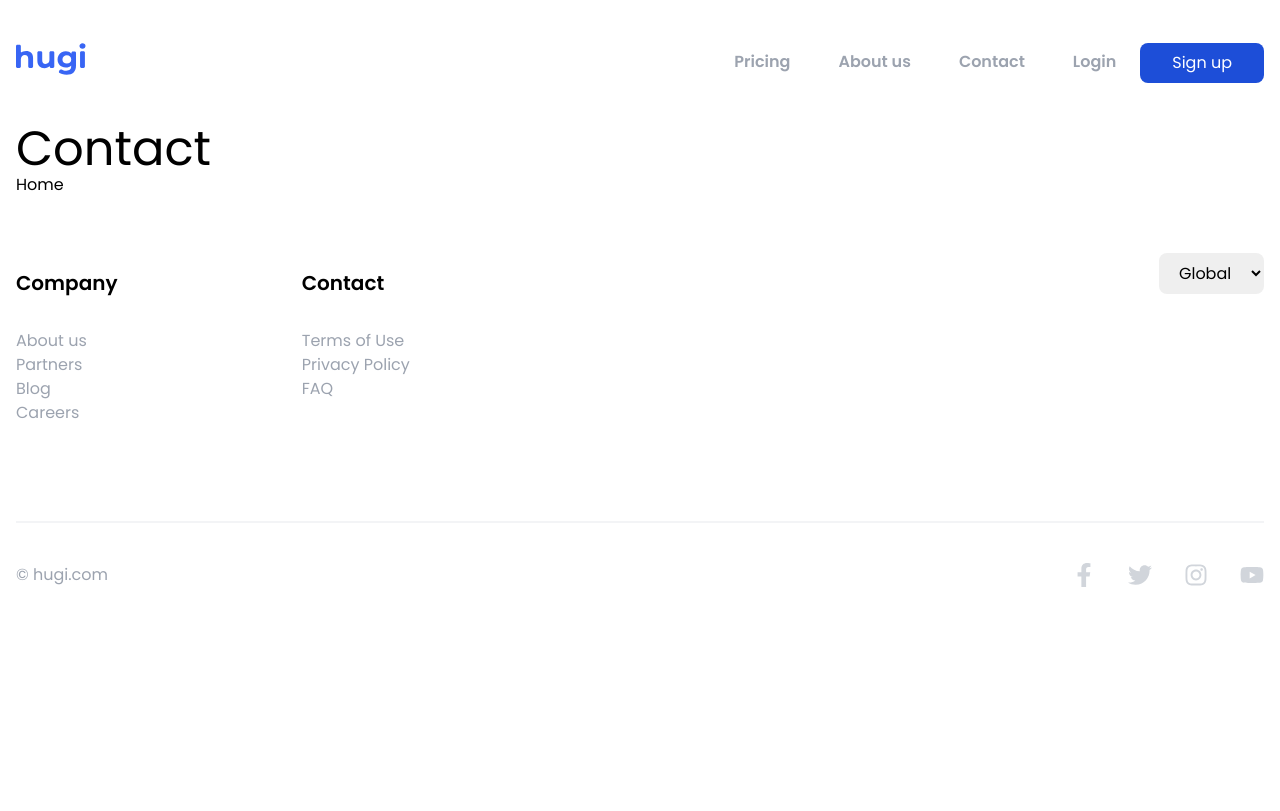
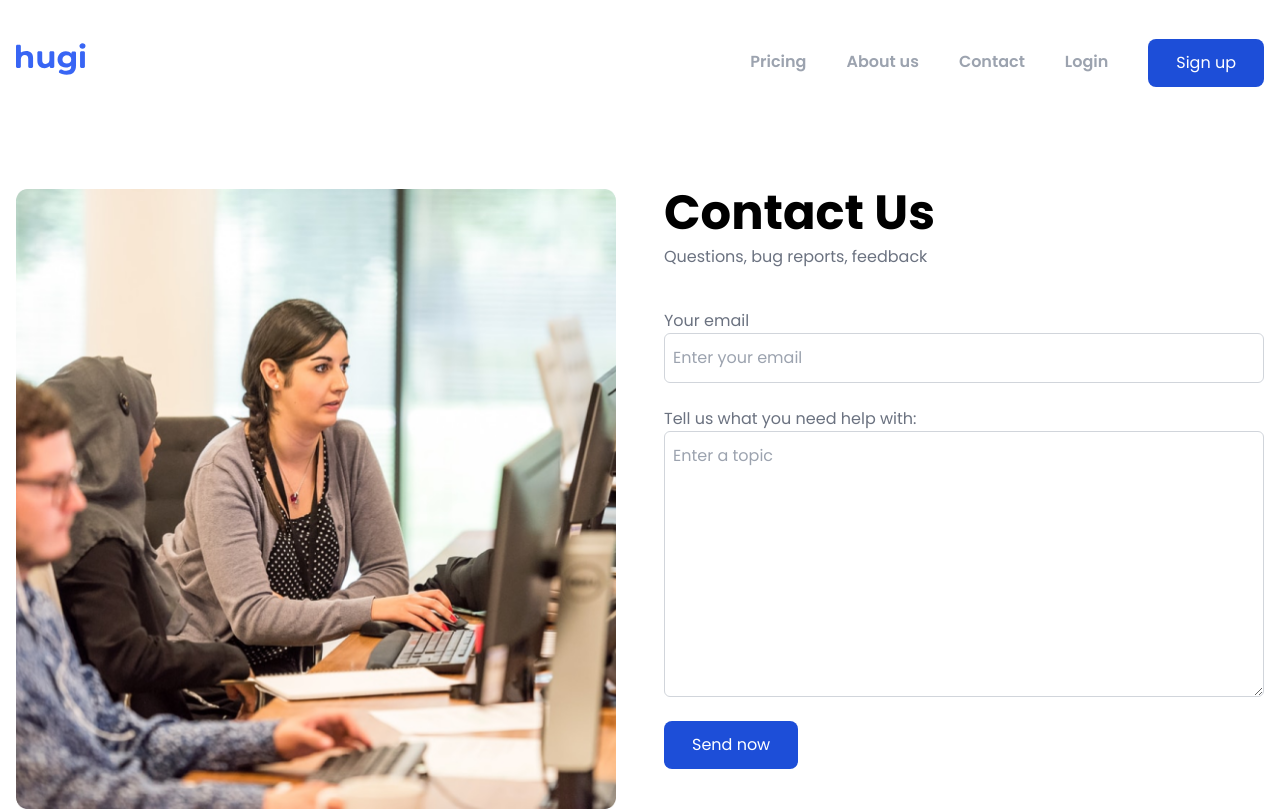
Before and after one commit to juvpengele/nextjs-tailwindcss-startup-website, a Next.js app: page /contact in a window 1280 px wide. Shown: the top 811 px of the page. Built offline with nearby package versions, Linux system fonts and the light colour scheme.

Commit message:
Feature: Contact Page
- Integrate the contact page

```diff
--- a/components/home/HomeCta.js
+++ b/components/home/HomeCta.js
@@ -2,7 +2,7 @@ import Button from "../shared/Button";
 
 export default function HomeCta() {
     return (
-        <div className="py-28 px-6 my-10 flex flex-col items-center justify-center bg-blue-600 rounded-xl text-white">
+        <div className="py-20 px-6 my-8 flex flex-col items-center justify-center bg-blue-600 rounded-xl text-white">
             <h4 className="w-full lg:w-1/3 xl:w-1/4 text-3xl text-center font-bold leading-normal">Online Security For You & Your Family</h4>
             <p className="my-10 w-full md:w-2/3 text-center">
                 With our advanced technology, you can enjoy a
--- a/components/layouts/Navbar.js
+++ b/components/layouts/Navbar.js
@@ -33,7 +33,7 @@ function Navbar() {
                 <Link href="/about-us" passHref><NavLink>About us</NavLink></Link>
                 <Link href="/contact" passHref><NavLink>Contact</NavLink></Link>
                 <Link href="/#" passHref><NavLink>Login</NavLink></Link>
-                <Button href="#" className="py-4 pl-6">Sign up</Button>
+                <Button href="#" className="py-4 pl-6 ml-10">Sign up</Button>
             </div>
 
         </div>
--- a/components/shared/NavLink.js
+++ b/components/shared/NavLink.js
@@ -5,12 +5,13 @@ const NavLiknk = React.forwardRef(({ onClick, href, children }, ref) => {
         <a
             href={href} onClick={onClick} ref={ref}
             className="
-                py-4 px-6 font-semibold text-gray-400 cursor-pointer
+                py-4 font-semibold text-gray-400 cursor-pointer
                 flex flex-col items-center
                 transition ease-in-out duration-300
                 after:w-10 after:h-0.5 after:bg-transparent after:transition after:ease-in-out
                 after:duration-300
                 hover:text-blue-500 hover:after:bg-blue-500
+                ml-10
             "
         >
         { children }
--- a/components/shared/Price.js
+++ b/components/shared/Price.js
@@ -69,9 +69,9 @@ export default function Price() {
                         prices.map(({ amount, description, items, name}) => (
                             <div key={name} className="w-full md:w-1/2  xl:w-1/3 lg:px-6 py-6 my-6 ">
                                 <div className="border border-4 border-gray-200 rounded-lg
-                                    flex flex-col items-center px-4 py-8 lg:px-16
+                                    flex flex-col items-center px-4 py-8 lg:px-10
                                 ">
-                                    <div className="py-10">
+                                    <div className="py-8">
                                         <span className="text-2xl font-bold">{`$${amount}`}</span>
                                         <span className="text-gray-500 font-semibold">/year</span>
                                     </div>
--- a/pages/contact.js
+++ b/pages/contact.js
@@ -1,13 +1,43 @@
 import Head from 'next/head'
+import Image from 'next/image'
 import Link from 'next/link'
 
 export default function Contact() {
   return (
-    <div>
-      <h1 className="text-5xl">
-        Contact
-      </h1>
-      <Link href="/"><a>Home</a></Link>
+    <div className="my-16 flex justify-between mx-0 xl:-mx-6">
+      <div className="hidden xl:flex xl:w-1/2 px-6">
+          <Image
+            src="/assets/img/contact-banner.png"
+            width={620}
+            height={620}
+            alt="Contact Us - Banner"
+
+          />
+      </div>
+      <div className="w-full lg:w-1/2 px-0 xl:px-6">
+        <h1 className="text-3xl font-bold xl:text-5xl">Contact Us</h1>
+        <p className="my-2 text-gray-500">Questions, bug reports, feedback</p>
+
+        <form className="my-10">
+          <div className="my-6 flex flex-col">
+            <label className="text-gray-500">Your email</label>
+            <input
+              placeholder="Enter your email"
+              className="border border-gray-300 rounded-md px-2 py-3"
+            />
+          </div>
+          <div className="my-6 flex flex-col">
+            <label className="text-gray-500">Tell us what you need help with:</label>
+            <textarea placeholder="Enter a topic"
+              className="border border-gray-300 rounded-md px-2 py-3"
+              rows={10}
+            ></textarea>
+          </div>
+          <div>
+            <button className="btn btn-primary ">Send now</button>
+          </div>
+        </form>
+      </div>
     </div>
   )
 }
--- a/pages/pricing.js
+++ b/pages/pricing.js
@@ -14,7 +14,7 @@ export default function Pricing() {
                     <Button href="#">
                         Back to school - up to %40 off
                     </Button>
-                    <h1 className="py-6 text-4xl lg:text-6xl font-bold w-full lg:w-4/5">Online Security For You</h1>
+                    <h1 className="py-6 text-4xl lg:text-5xl font-bold w-full lg:w-4/5">Online Security For You</h1>
                     <p className="text-gray-400">
                         With our advanced technology, you can enjoy a safe and
                         private Internet experience without compromising the performance
@@ -32,17 +32,15 @@ export default function Pricing() {
             </div>
             <Price />
             <div>
-                <h1 className="text-4xl font-bold w-full lg:text-6xl lg:w-2/3">Not sure which solution is best for you?</h1>
+                <h1 className="text-4xl font-bold w-full lg:text-5xl lg:w-1/2">Not sure which solution is best for you?</h1>
                 <div className="flex flex-wrap">
                     <div className="py-4 w-full lg:w-1/2">
-                        <hr className="my-10 w-1/3 h-1 bg-gray-400 "/>
+                        <hr className="my-6 w-1/3 h-0.5 bg-gray-400 "/>
                         <p className="py-6 text-gray-400 w-full lg:w-2/3">
                             Don’t worry, we can help match you to your
                             perfect security solution in just 30 seconds.
                         </p>
-                        <Button href="/contact"
-                            size="lg"
-                        >Help me choose</Button>
+                        <Button href="/contact" size="lg">Help me choose</Button>
                     </div>
                     <div className="w-full py-4 flex justify-center lg:w-1/2 lg:justify-end">
                         <Image
--- a/styles/globals.css
+++ b/styles/globals.css
@@ -5,7 +5,7 @@
 @tailwind utilities;
 
 .btn {
-  @apply px-8 py-2 inline-flex text-white rounded-lg items-center justify-center;
+  @apply px-7 py-3 inline-flex text-white rounded-lg items-center justify-center;
 }
 
 .btn-primary {
```
Also changed, not shown: public/assets/img/contact-banner.png (added).
